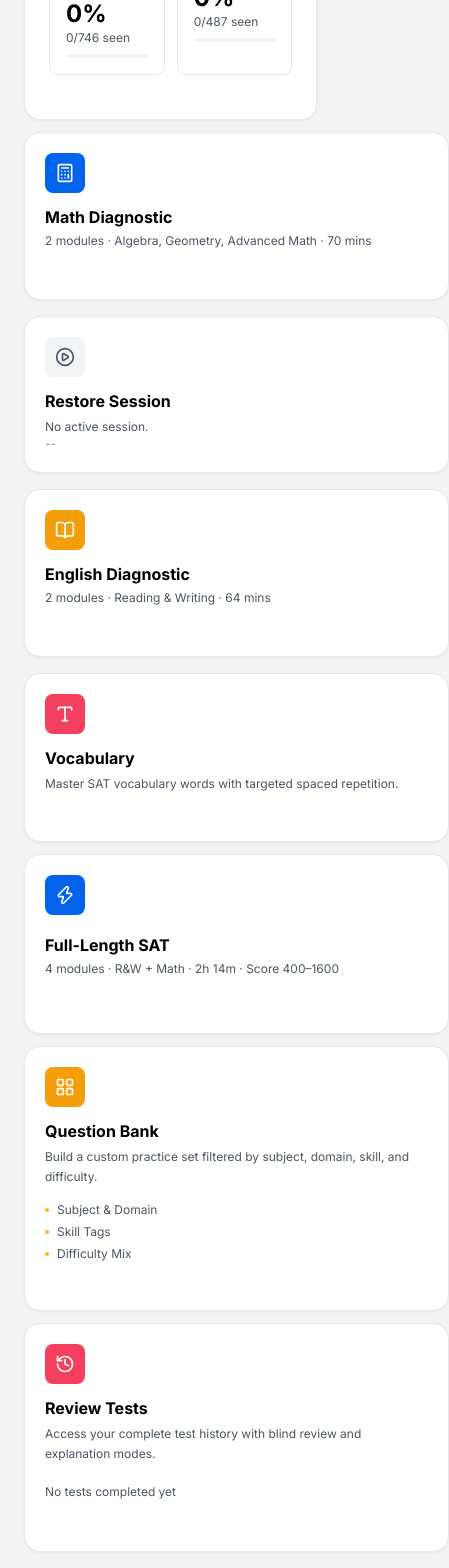
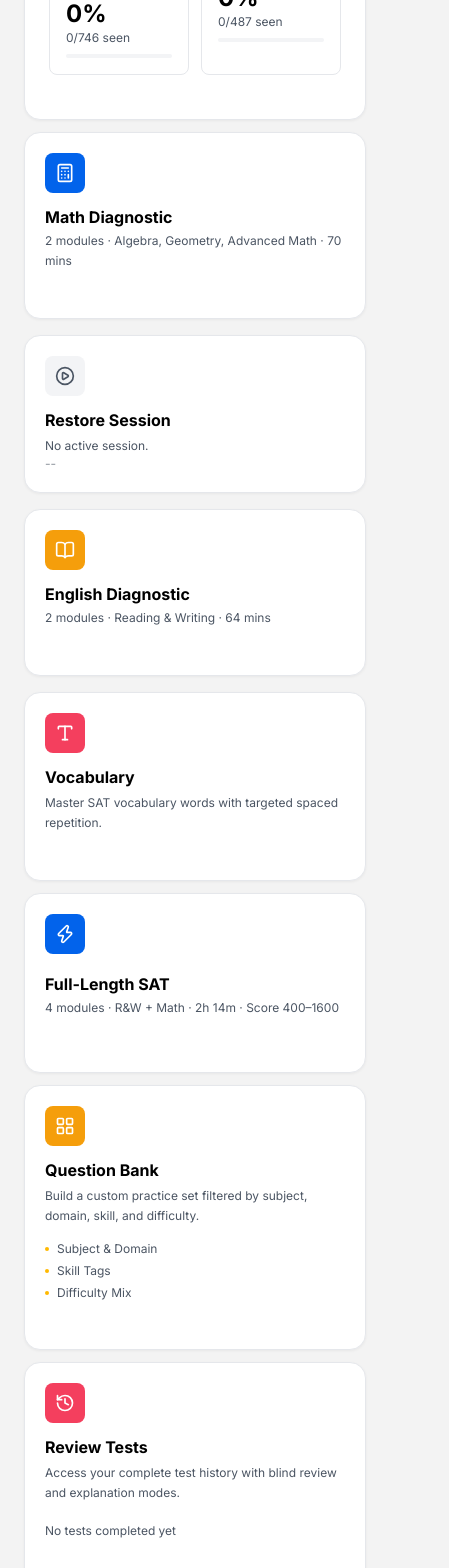
Before and after one commit to adriangbustos/LibreSAT, a Next.js app: page / in a window 390 px wide. Shown: the part 320-1888 px from the top of the page, 449 px wide, since content can reach past the window. Built offline with nearby package versions, Linux system fonts and the light colour scheme.

Commit message:
Reponsiveness Fixes

```diff
--- a/app/page.tsx
+++ b/app/page.tsx
@@ -211,7 +211,7 @@ function ReviewTestsTile({ sessionCount, className = "bento-tile-md" }: { sessio
 }
 
 // ─── Vocabulary Tile ──────────────────────────────────────────────────────────
-function VocabularyTile({ className = "col-span-12 lg:col-span-3" }: { className?: string }) {
+function VocabularyTile({ className = "col-span-1 md:col-span-12 lg:col-span-3" }: { className?: string }) {
   return (
     <Link href="/vocabulary" className={`glass-card glass-card-hover hover-rose h-full p-5 flex flex-col justify-between animate-fadeIn animate-fadeIn-5 group cursor-pointer ${className}`}>
       <div className="w-10 h-10 gradient-rose rounded-xl flex items-center justify-center mb-3">
@@ -402,7 +402,7 @@ export default function DashboardPage() {
           <QuestionDexTile questions={questions} className="bento-tile-xl" />
 
           {/* Row 1 & 2 Right: 2x2 Grid (spans 7 cols, 2 rows) */}
-          <div className="col-span-12 lg:col-span-7 row-span-2 grid grid-cols-1 md:grid-cols-2 gap-4">
+          <div className="col-span-1 md:col-span-12 lg:col-span-7 row-span-2 grid grid-cols-1 md:grid-cols-2 gap-4">
             <ExamTile
               href="/select/math"
               icon={<Calculator size={20} className="text-white" />}
@@ -434,10 +434,10 @@ export default function DashboardPage() {
             subtitle="4 modules · R&W + Math · 2h 14m · Score 400–1600"
             gradient="gradient-indigo"
             delay="animate-fadeIn-4"
-            className="col-span-12 lg:col-span-4 row-span-1"
+            className="col-span-1 md:col-span-12 lg:col-span-4 row-span-1"
           />
-          <QuestionBankTile className="col-span-12 lg:col-span-4 row-span-1" />
-          <ReviewTestsTile sessionCount={completedSessions.length} className="col-span-12 lg:col-span-4 row-span-1" />
+          <QuestionBankTile className="col-span-1 md:col-span-12 lg:col-span-4 row-span-1" />
+          <ReviewTestsTile sessionCount={completedSessions.length} className="col-span-1 md:col-span-12 lg:col-span-4 row-span-1" />
         </div>
       </main>
 
```
